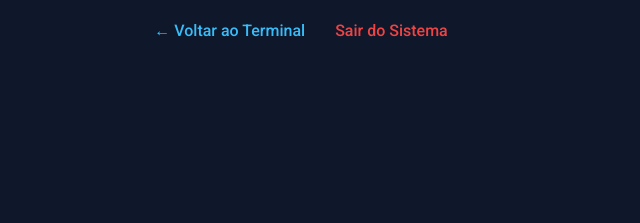
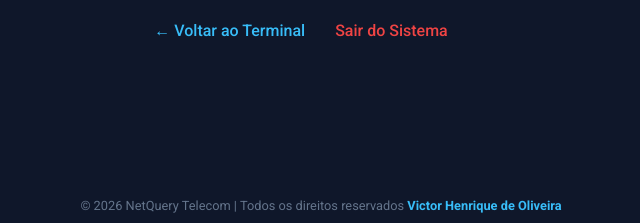
Before and after one commit to VictorOli23/Consultas-SPI, a Flask app: page /admin in a window 1280 px wide. Shown: the part 577-800 px from the top of the page, without its empty margins (339-979 px from the left). Run offline with Flask 3, Linux system fonts and the light colour scheme; the visitor is signed in with stand-in values (Sample User, id 1); data that the repository does not hold is empty; some libraries are stand-ins or nearby versions.

Commit message:
Update admin.html

```diff
--- a/templates/admin.html
+++ b/templates/admin.html
@@ -13,6 +13,7 @@
             text-align: center;
             padding: 40px 20px;
             margin: 0;
+            margin-bottom: 50px; /* Evita que o rodapé sobreponha algo no final da página */
         }
         h1 { color: #0ea5e9; margin-bottom: 5px;}
         .subtitle { color: #94a3b8; margin-bottom: 30px;}
@@ -101,6 +102,27 @@
         a { color: #38bdf8; text-decoration: none; font-weight: 500;}
         a:hover { text-decoration: underline; }
 
+        /* ESTILOS DO RODAPÉ (COPYRIGHT) */
+        .footer {
+            position: fixed;
+            bottom: 10px;
+            width: 100%;
+            text-align: center;
+            color: #64748b;
+            font-size: 0.8rem;
+            z-index: 10;
+        }
+        .footer a {
+            color: #38bdf8;
+            text-decoration: none;
+            font-weight: bold;
+            transition: color 0.3s;
+        }
+        .footer a:hover {
+            color: #0ea5e9;
+            text-decoration: underline;
+        }
+
         @media (max-width: 600px) {
             .stats-dashboard, .upload-section { flex-direction: column; }
             .stat-card, .box { width: 100%; box-sizing: border-box; }
@@ -160,5 +182,9 @@
             <a href="/logout" style="color: #ef4444;">Sair do Sistema</a>
         </div>
     </div>
+
+    <div class="footer">
+        &copy; 2026 NetQuery Telecom | Todos os direitos reservados <a href="https://victoroli23.github.io/portfolio/" target="_blank">Victor Henrique de Oliveira</a>
+    </div>
 </body>
 </html>
```
